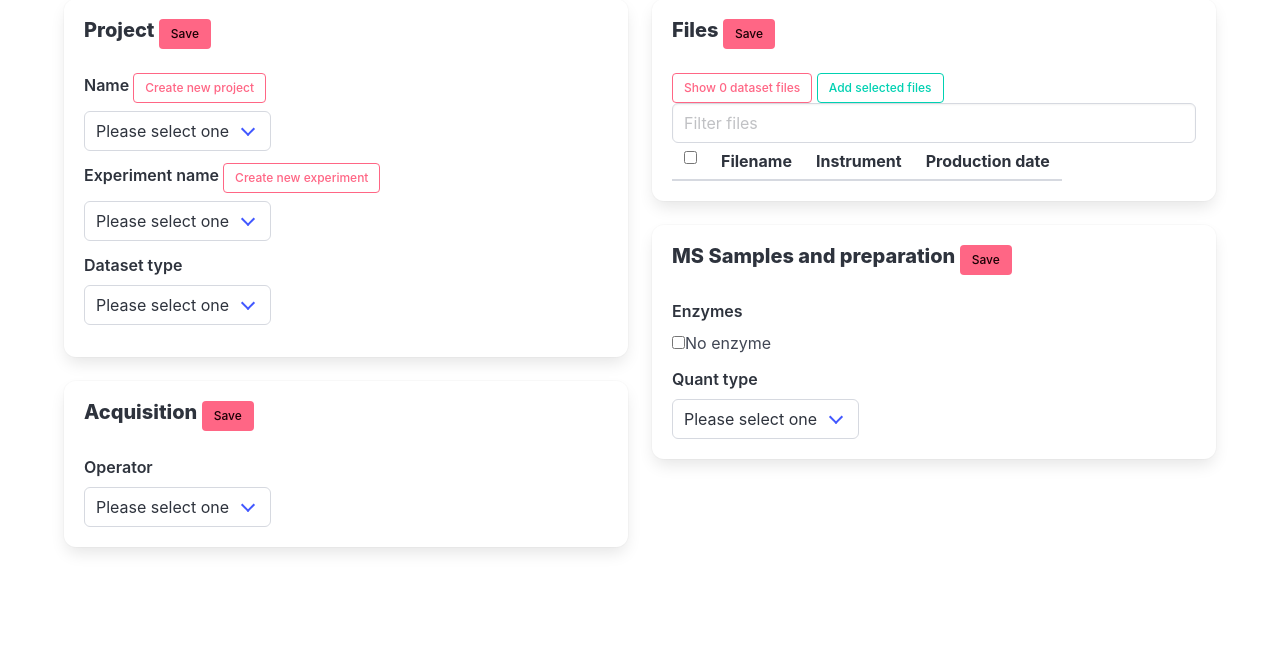
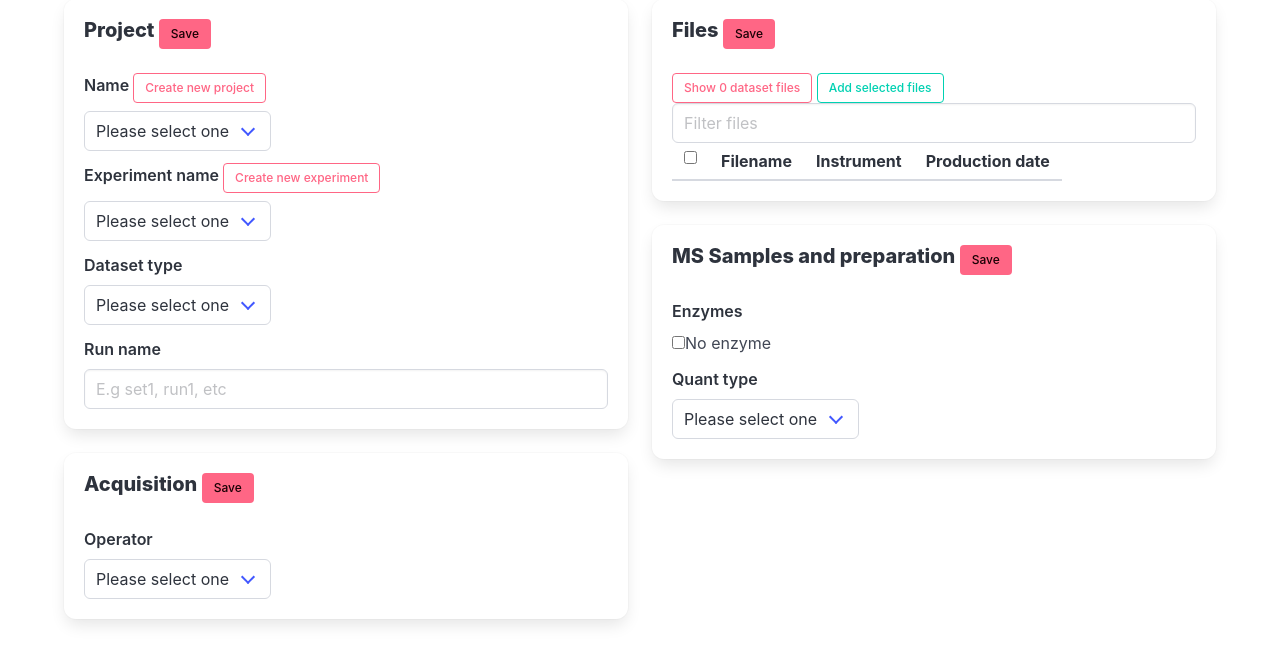
Before and after one commit to glormph/kantele, a Django app: page /datasets/new/ in a window 1280 px wide. Shown: the part 61-710 px from the top of the page. Run offline with Django 3.2, Linux system fonts and the light colour scheme; the visitor is signed in with stand-in values (Sample User, id 1); data comes from the database, SQL or seed files in the repository; data that the repository does not hold is empty; parts of the project's set-up code (start-up, migrations or seed data) failed here and were passed over; some libraries are stand-ins or nearby versions.

Commit message:
Added runname to datasets

```diff
--- a/datasets/templates/datasets/dataset.html
+++ b/datasets/templates/datasets/dataset.html
@@ -642,6 +642,12 @@
 				</div>
 			</div>
 		</div>
+		<div class="field">
+			<label class="label">Run name</label>
+			<div class="control">
+				<input class="input" v-model="runname" type="text" placeholder="E.g set1, run1, etc">
+			</div>
+		</div>
 	</div>
 	<acquisition-box v-bind:dset_id="dataset_id"></acquisition-box>
 	</div>
@@ -674,6 +680,7 @@
 			externpi: '',
 			newpiname: '',
 			externalcontactmail: '',
+			runname: '',
 			}
 		},
 		mounted: function() {
@@ -762,6 +769,7 @@
 					is_corefac: this.is_corefac,
 					datatype_id: this.datatype_id,
 					hiriefrange: this.hiriefrange,
+					runname: this.runname,
 				};
 				if (this.isNewProject) {
 					data.newprojectname = this.newprojectname;
--- a/datasets/views.py
+++ b/datasets/views.py
@@ -35,12 +35,13 @@ def dataset_project(request, dataset_id):
     response_json = empty_dataset_proj_json()
     if dataset_id:
         dset = models.Dataset.objects.select_related(
-            'experiment__project', 'datatype',
+            'runname__experiment__project', 'datatype',
             'hiriefdataset').get(pk=dataset_id)
-        response_json.update(dataset_proj_json(dset, dset.experiment.project))
+        response_json.update(
+            dataset_proj_json(dset, dset.runname.experiment.project))
         if hasattr(dset, 'hiriefdataset'):
             response_json.update(hr_dataset_proj_json(dset.hiriefdataset))
-        if dset.experiment.project.corefac:
+        if dset.runname.experiment.project.corefac:
             mail = models.CorefacDatasetContact.objects.get(dataset_id=dset.id)
             response_json.update(cf_dataset_proj_json(mail))
     return JsonResponse(response_json)
@@ -158,8 +159,8 @@ def get_files(request):
 
 def update_dataset(data):
     # FIXME this needs to also change file location
-    dset = models.Dataset.objects.select_related().get(pk=data['dataset_id'])
-    oldexp, oldproj = dset.experiment_id, dset.experiment.project_id
+    dset = models.Dataset.objects.select_related(
+        'runname__experiment', 'datatype').get(pk=data['dataset_id'])
     if 'newprojectname' in data:
         project = newproject_save(data)
         project_id = project.id
@@ -170,9 +171,15 @@ def update_dataset(data):
                                        project_id=project_id)
         experiment.save()
         exp_id = experiment.id
+        dset.runname.experiment_id = exp_id
+        newexp = True
     else:
+        newexp = False
         exp_id = data['experiment_id']
-    dset.experiment_id = exp_id
+    if data['runname'] != dset.runname.name or newexp:
+        # Save if new experiment AND/OR new name Runname coupled 1-1 to dataset
+        dset.runname.name = data['runname']
+        dset.runname.save()
     # update hirief, including remove hirief range binding if no longer hirief
     hrf_id = models.Datatype.objects.get(name__icontains='hirief')
     if dset.datatype_id == hrf_id and dset.datatype_id != data['datatype_id']:
@@ -226,8 +233,10 @@ def save_dataset(request):
         exp_id = experiment.id
     else:
         exp_id = data['experiment_id']
+    runname = models.RunName(name=data['runname'], experiment_id=exp_id)
+    runname.save()
     dset = models.Dataset(user_id=request.user.id, date=datetime.now(),
-                          experiment_id=exp_id,
+                          runname_id=runname.id,
                           datatype_id=data['datatype_id'])
     dset.save()
     if dset.datatype_id == 1:
@@ -247,7 +256,10 @@ def empty_dataset_proj_json():
                 models.Project.objects.all()]
     experiments = {x['id']: [] for x in projects}
     for exp in models.Experiment.objects.select_related('project').all():
-        experiments[exp.project.id].append({'id': exp.id, 'name': exp.name})
+        run_names = [{'name': x.name, 'id': x.id} for x in
+                     models.RunName.objects.filter(experiment_id=exp.id)]
+        experiments[exp.project.id].append({'id': exp.id, 'name': exp.name,
+                                            'run_names': run_names})
     return {'projects': projects, 'experiments': experiments,
             'external_pis': [{'name': x.name, 'id': x.id} for x in
                              models.PrincipalInvestigator.objects.all()],
@@ -263,7 +275,8 @@ def empty_dataset_proj_json():
 
 def dataset_proj_json(dset, project):
     return {'dataset_id': dset.id,
-            'experiment_id': dset.experiment_id,
+            'experiment_id': dset.runname.experiment_id,
+            'runname': dset.runname.name,
             'pi_id': project.pi_id,
             'project_id': project.id,
             'existingproject_iscf': project.corefac,
```
Also changed, not shown: datasets/models.py (+6 -1 lines).
